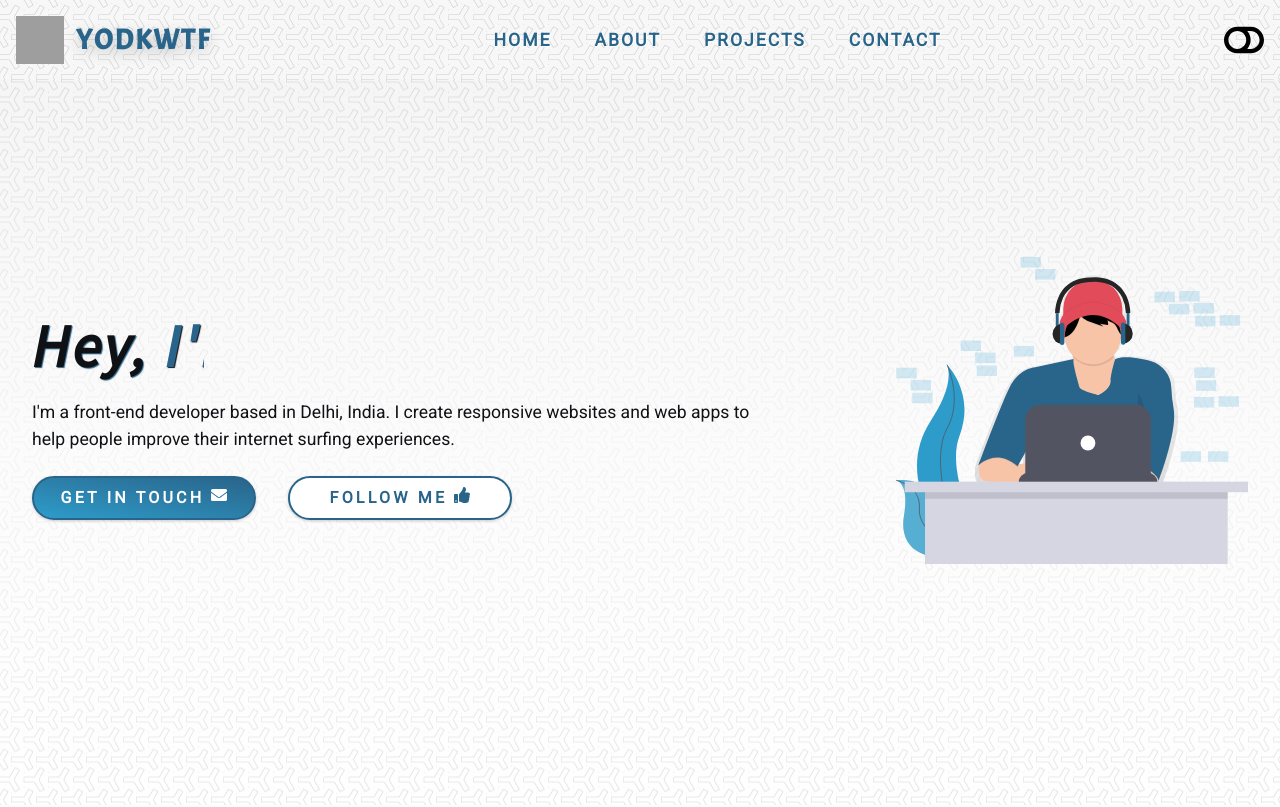
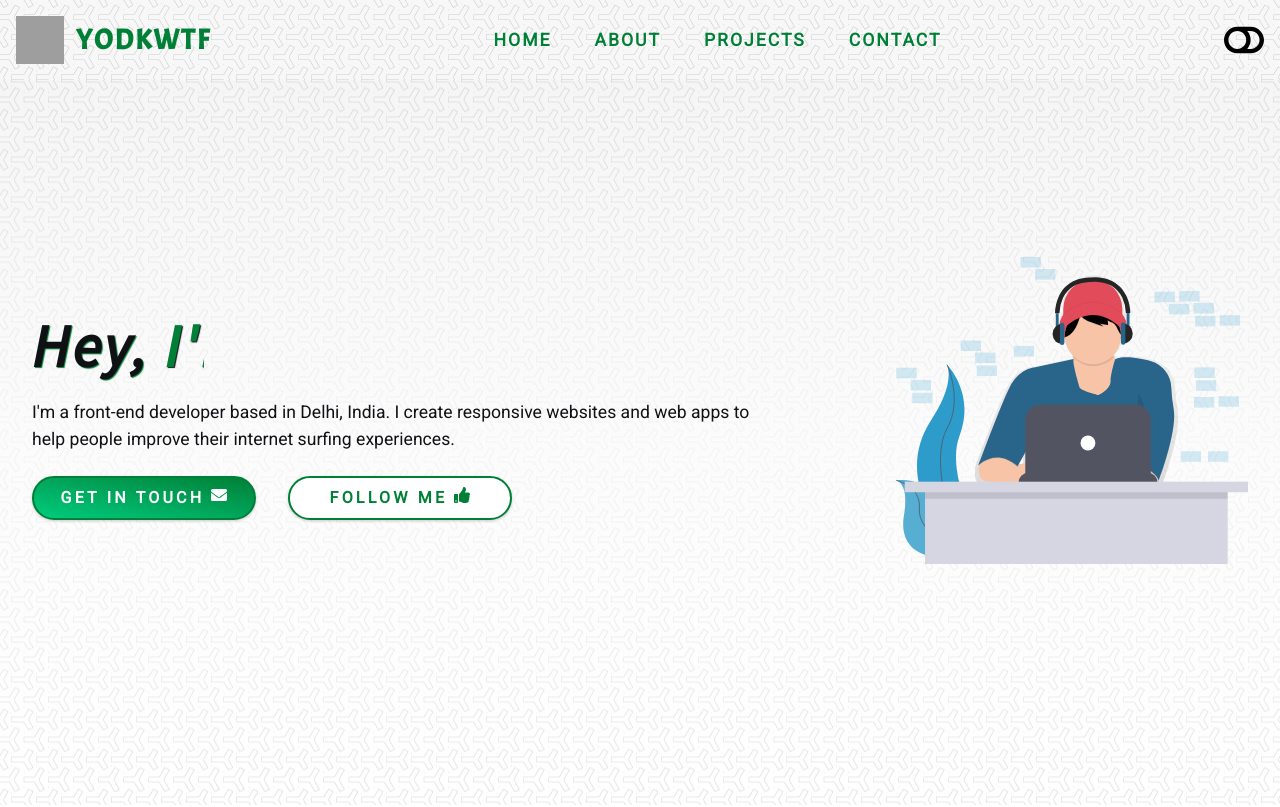
Before and after one commit to yodkwtf/yodkwtf.com, a React (Create React App) app: page / in a window 1280 px wide. Shown: the top 807 px of the page. Built offline with nearby package versions, Linux system fonts and the light colour scheme; grey boxes are pictures that could not be loaded.

Commit message:
primary colors updated

```diff
--- a/src/index.css
+++ b/src/index.css
@@ -33,9 +33,12 @@ Variables
   --clr-font-2: #191a1d;
   --clr-font-3: #252525;
   /* primary colors */
-  --clr-primary: #29648a;
+  /* --clr-primary: #29648a;
   --clr-secondary: #2e9cca;
-  --clr-tertiary: #e3f0f8;
+  --clr-tertiary: #e3f0f8; */
+  --clr-primary: hsl(146, 100%, 25%);
+  --clr-secondary: hsl(157, 100%, 40%);
+  --clr-tertiary: hsl(146, 52%, 76%);
   /* shadows */
   --light-shadow: 0 5px 15px rgba(0, 0, 0, 0.2);
   --dark-shadow: 0 5px 15px rgba(0, 0, 0, 0.3);
@@ -96,12 +99,12 @@ Variables
   --clr-font-2: #f5f6f7;
   --clr-font-3: #f0f0f0;
   /* primary colors */
-  --clr-primary: #1b9ce5;
+  /* --clr-primary: #1b9ce5;
   --clr-secondary: #0074e1;
-  --clr-tertiary: #b0d9f3;
-  /* --clr-primary: #bb2525;
-  --clr-secondary: #ee3322;
-  --clr-tertiary: #e14b5a; */
+  --clr-tertiary: #b0d9f3; */
+  --clr-primary: hsl(146, 100%, 25%);
+  --clr-secondary: hsl(157, 100%, 40%);
+  --clr-tertiary: hsl(146, 52%, 76%);
   /* shadows */
   --light-shadow: 0 5px 15px rgba(255, 255, 255, 0.2);
   --dark-shadow: 0 5px 15px rgba(255, 255, 255, 0.3);
@@ -133,12 +136,12 @@ Variables
   --clr-font-2: #191a1d;
   --clr-font-3: #252525;
   /* primary colors */
-  --clr-primary: #29648a;
+  /* --clr-primary: #29648a;
   --clr-secondary: #2e9cca;
-  --clr-tertiary: #e3f0f8;
-  /* --clr-primary: #b22222;
-  --clr-secondary: #ff4040;
-  --clr-tertiary: #ff9999; */
+  --clr-tertiary: #e3f0f8; */
+  --clr-primary: hsl(146, 100%, 25%);
+  --clr-secondary: hsl(157, 100%, 40%);
+  --clr-tertiary: hsl(146, 52%, 76%);
   /* shadows */
   --light-shadow: 0 5px 15px rgba(0, 0, 0, 0.2);
   --dark-shadow: 0 5px 15px rgba(0, 0, 0, 0.3);
@@ -378,9 +381,7 @@ nav {
   color: var(--clr-primary);
   font-size: 1.75rem;
   letter-spacing: 2px;
-  text-shadow: var(--light-shadow);
   font-family: 'Acme', sans-serif;
-  /* justify-self: center; */
   transition: var(--transition);
 }
 .logo h5:hover {
```
